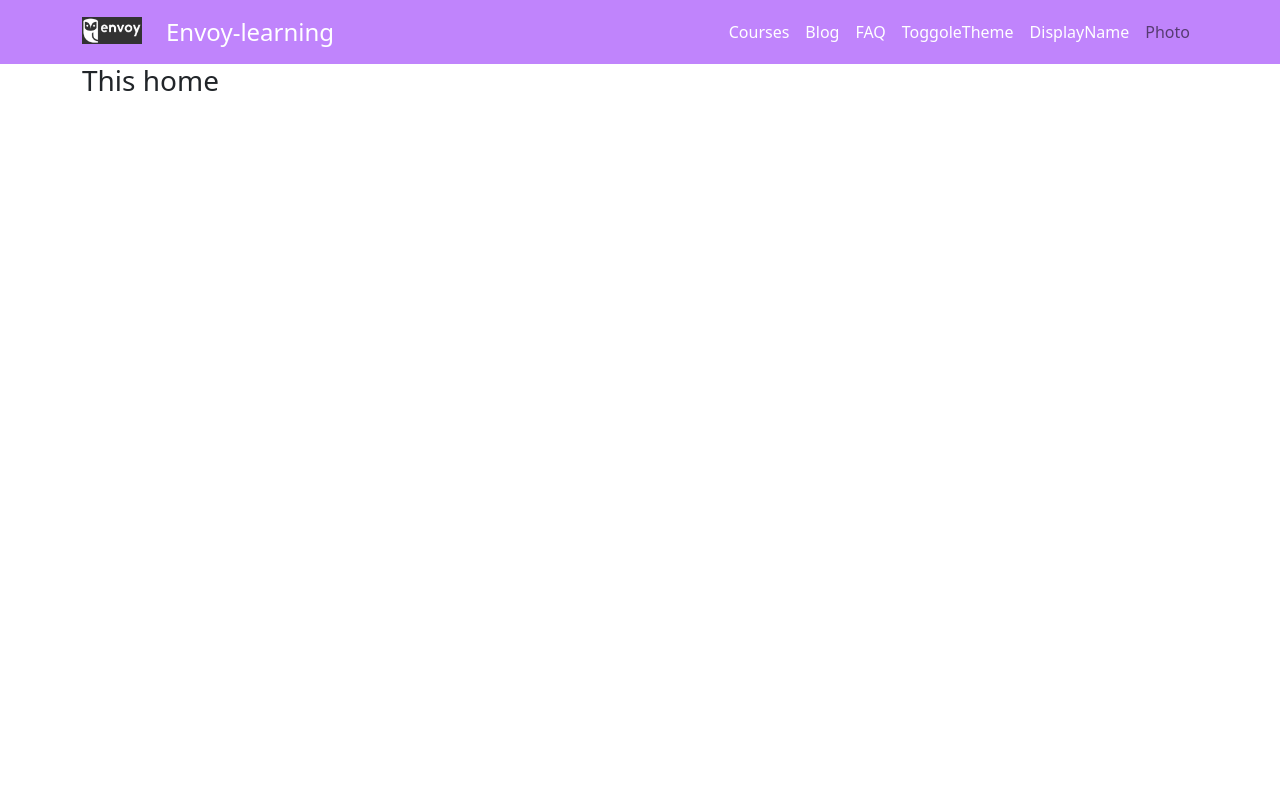
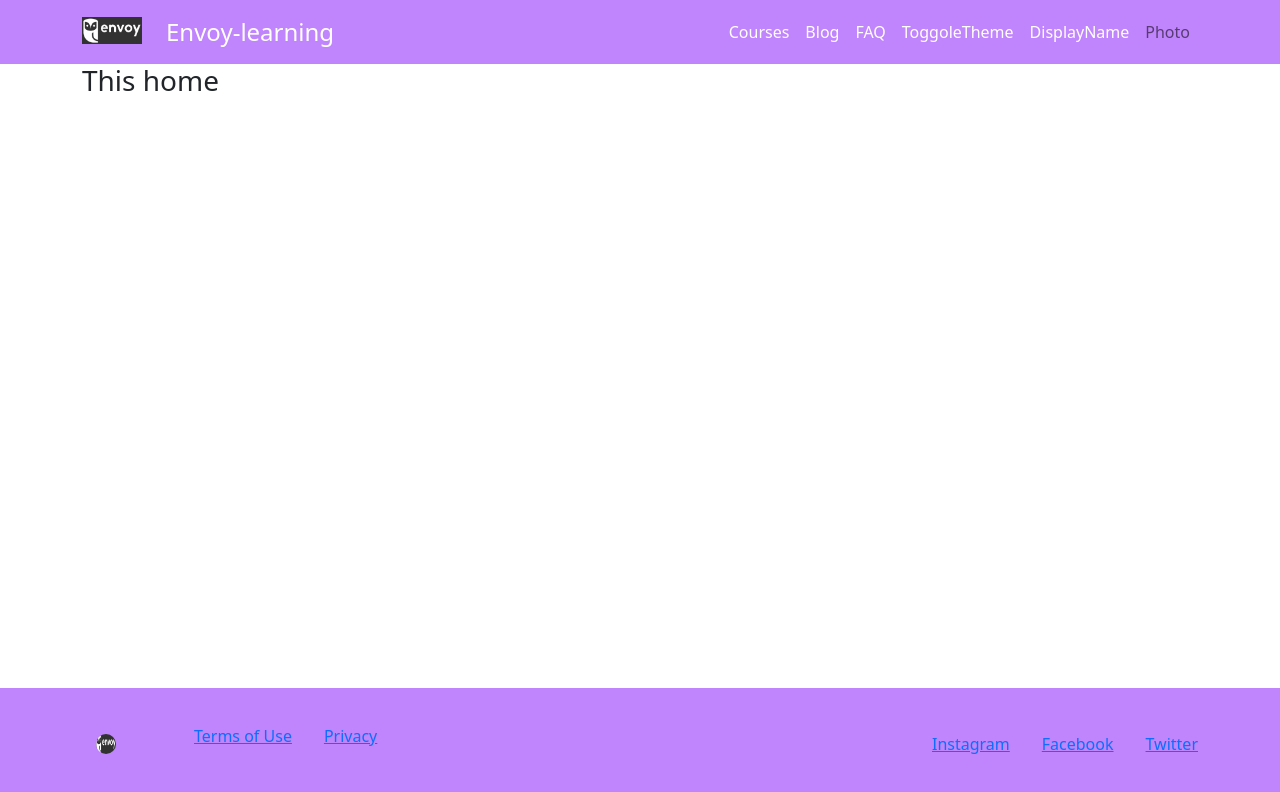
Before and after one commit to nurulalamtawhid/Envoy-learn, a React (Create React App) app: page / in a window 1280 px wide. Shown: the top 792 px of the page. Built offline with nearby package versions, Linux system fonts and the light colour scheme.

Commit message:
footer add

```diff
--- a/src/Layout/Main.js
+++ b/src/Layout/Main.js
@@ -1,6 +1,7 @@
 import React from 'react';
 import { Container } from 'react-bootstrap';
 import { Outlet } from 'react-router-dom';
+import Footer from '../SharedComponents/Footer';
 import Header from '../SharedComponents/Header';
 
 const Main = () => {
@@ -11,6 +12,7 @@ const Main = () => {
                 <Outlet></Outlet>
 
             </Container>
+            <Footer></Footer>
 
         </div>
     );
--- a/src/SharedComponents/Footer.js
+++ b/src/SharedComponents/Footer.js
@@ -0,0 +1,41 @@
+import React from 'react';
+import Brand1 from '../Assets/Brand1.png'
+
+const Footer = () => {
+    return (
+        <div className='bg-purple-400 ' style={{position:"fixed",left:'0',right:'0',bottom:"0"}}>
+            <footer className="px-4 py-8 dark:bg-gray-800 dark:text-gray-400">
+	<div className="container flex flex-wrap items-center justify-center mx-auto space-y-4 sm:justify-between sm:space-y-0">
+		<div className="flex flex-row pr-3 space-x-4 sm:space-x-8">
+			<div className="flex items-center justify-center flex-shrink-0 w-12 h-12 rounded-full dark:bg-violet-400">
+				<img src={Brand1} className="w-5 h-5 rounded-full dark:text-gray-900"
+                />
+			</div>
+			<ul className="flex flex-wrap items-center space-x-4 sm:space-x-8">
+				<li>
+					<a rel="noopener noreferrer" href="#">Terms of Use</a>
+				</li>
+				<li>
+					<a rel="noopener noreferrer" href="#">Privacy</a>
+				</li>
+			</ul>
+		</div>
+		<ul className="flex flex-wrap pl-3 space-x-4 sm:space-x-8">
+			<li>
+				<a rel="noopener noreferrer" href="#">Instagram</a>
+			</li>
+			<li>
+				<a rel="noopener noreferrer" href="#">Facebook</a>
+			</li>
+			<li>
+				<a rel="noopener noreferrer" href="#">Twitter</a>
+			</li>
+		</ul>
+	</div>
+</footer>
+
+        </div>
+    );
+};
+
+export default Footer;
--- a/src/SharedComponents/Header.js
+++ b/src/SharedComponents/Header.js
@@ -11,7 +11,10 @@ const Header = () => {
         <div>
             <Navbar collapseOnSelect expand="lg" className='bg-purple-400'>
                 <Container>
-                    <Navbar.Brand href="#home">
+                    <Navbar.Brand href="#">
+                        <Link to={'/'}
+                        className='mt-3'
+                         >
                         <img
                             src={Brand1}
                             width="60"
@@ -19,6 +22,8 @@ const Header = () => {
                             className="d-inline-block align-top"
                             alt="React Bootstrap logo"
                         />
+
+                        </Link>
 
                     </Navbar.Brand>
                     <Navbar.Toggle aria-controls="responsive-navbar-nav" />
```
